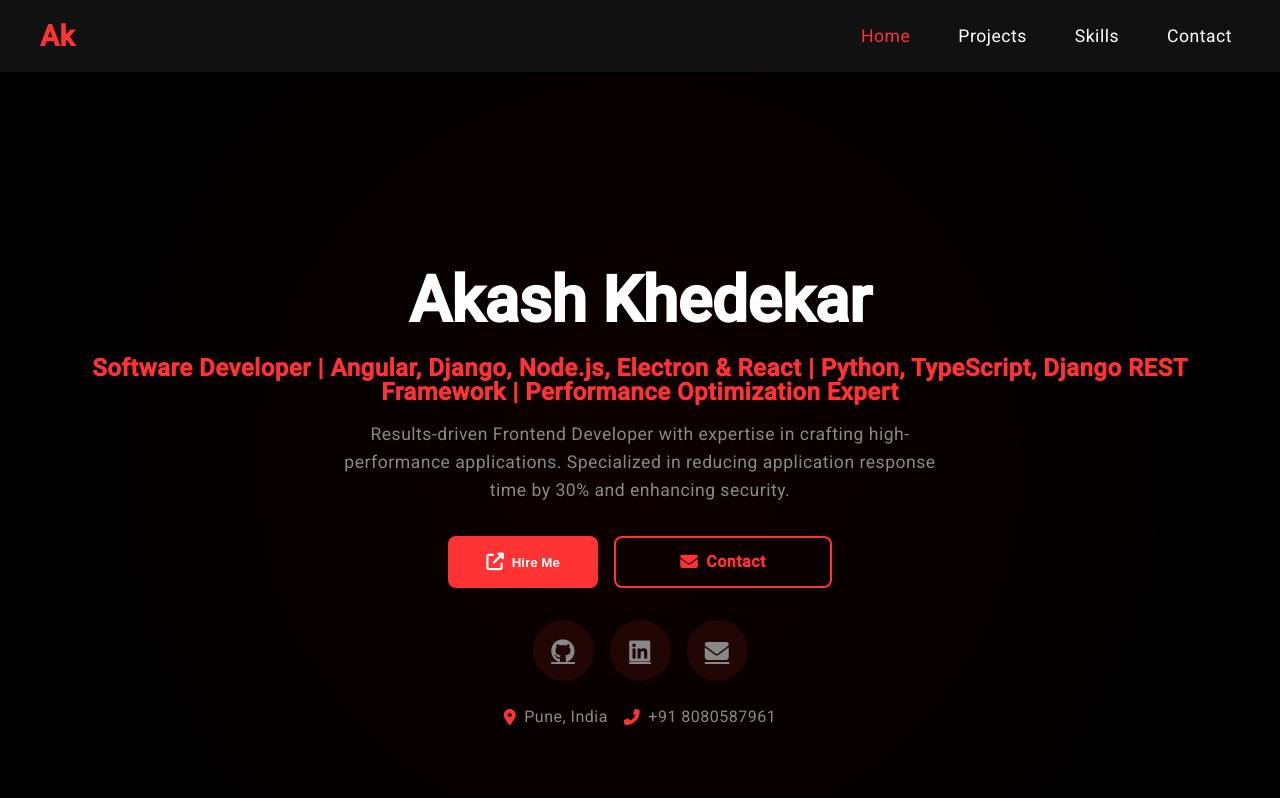
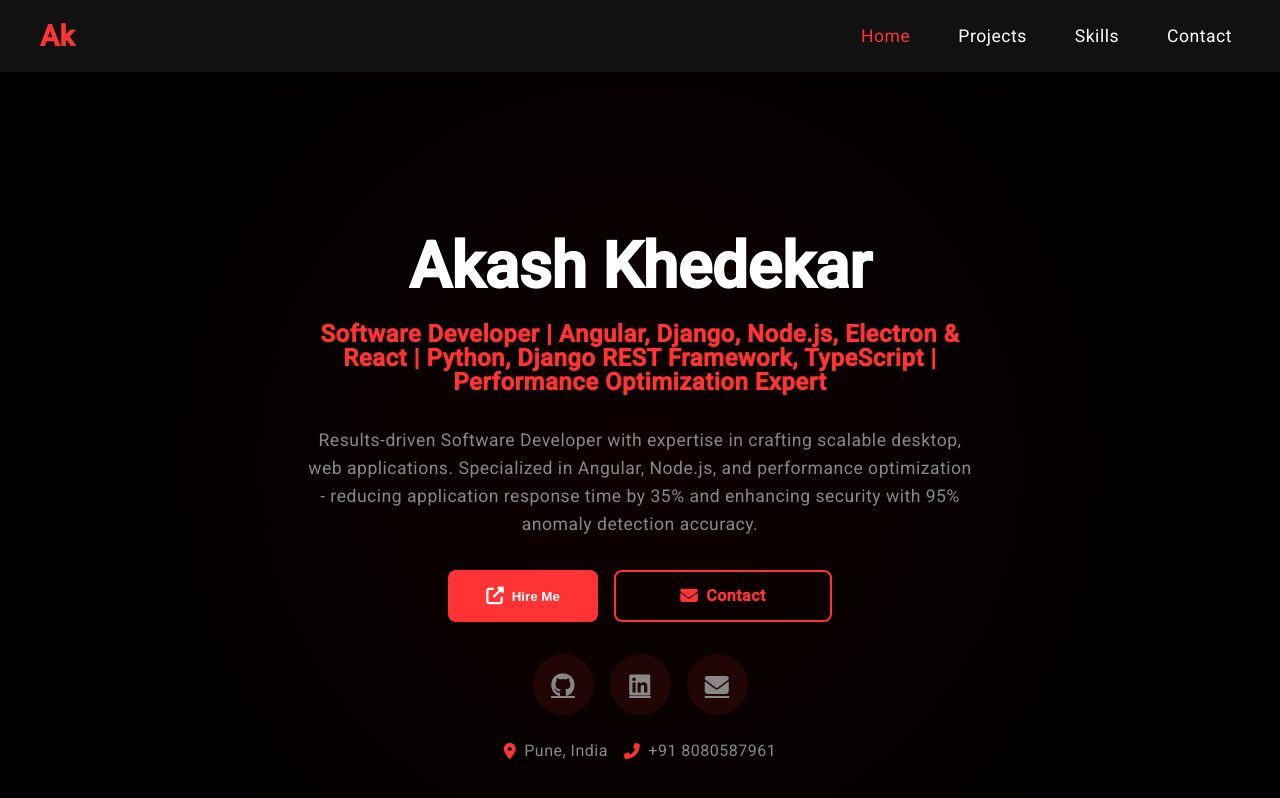
Before and after one commit to akashkhedekar8080/portfolio, an Angular app: page /home in a window 1280 px wide. Shown: the top 798 px of the page. Built offline with nearby package versions, Linux system fonts and the light colour scheme.

Commit message:
update heror component for title and subtitle

```diff
--- a/src/app/features/hero/hero.component.html
+++ b/src/app/features/hero/hero.component.html
@@ -8,13 +8,17 @@
     <h1 class="hero-name">Akash Khedekar</h1>
 
     <!-- Title -->
-    <p class="hero-title">Software Developer | Angular, Django, Node.js, Electron & React | Python, TypeScript, Django REST Framework | Performance Optimization Expert</p>
+    <p class="hero-title">
+      Software Developer | Angular, Django, Node.js, Electron & React | Python,
+      Django REST Framework, TypeScript | Performance Optimization Expert
+    </p>
 
     <!-- Description -->
     <p class="hero-subtitle">
-      Results-driven Frontend Developer with expertise in crafting
-      high-performance applications. Specialized in reducing application
-      response time by 30% and enhancing security.
+      Results-driven Software Developer with expertise in crafting scalable
+      desktop, web applications. Specialized in Angular, Node.js, and
+      performance optimization - reducing application response time by 35% and
+      enhancing security with 95% anomaly detection accuracy.
     </p>
 
     <!-- CTA Buttons -->
--- a/src/app/features/hero/hero.component.scss
+++ b/src/app/features/hero/hero.component.scss
@@ -55,11 +55,13 @@
       color: #ff3333;
       margin-bottom: 1rem;
       font-weight: 600;
+      max-width: 42rem;
+      margin: 0 auto 2rem;
     }
 
     .hero-subtitle {
       color: #888;
-      max-width: 600px;
+      max-width: 42rem;
       margin: 0 auto 2rem;
       line-height: 1.6;
       font-size: clamp(1rem, 3vw, 1.1rem);
```
